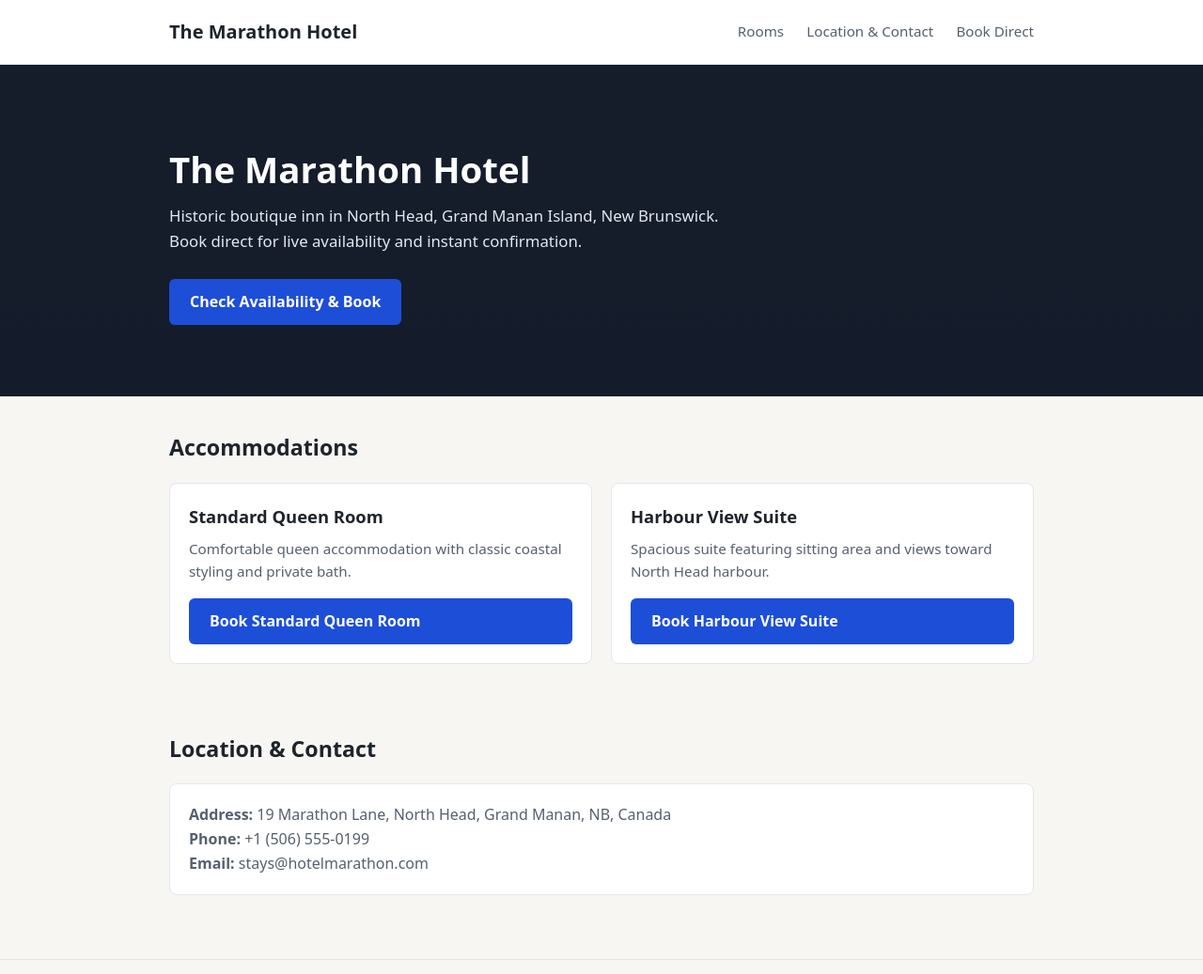
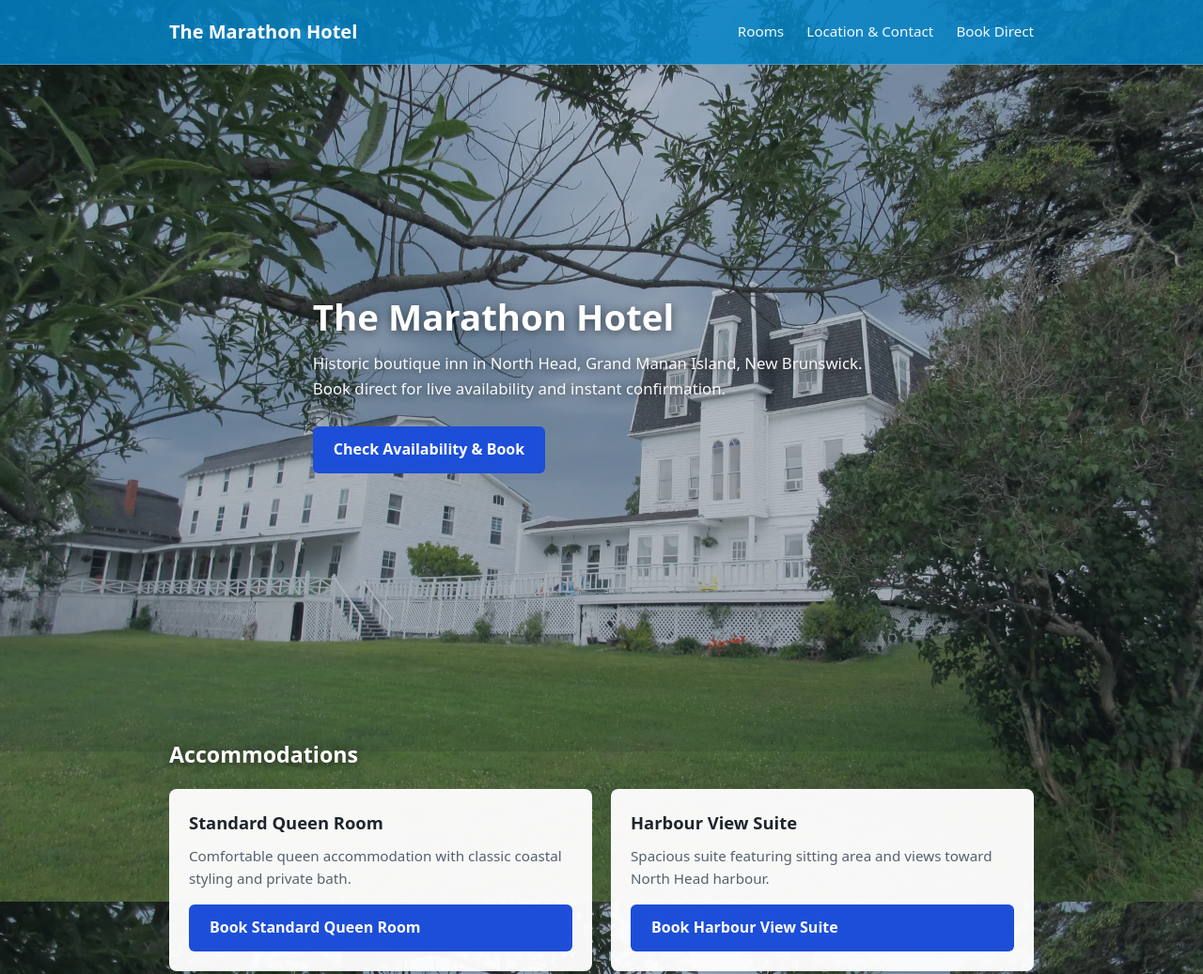
Before and after one commit to medpis/LightURL_HotelMarathon, a plain HTML site: page index.html in a window 1280 px wide. Shown: the top 1037 px of the page at 94% size. Drawn offline with Linux system fonts and the light colour scheme.

Commit message:
Add files via upload
- back ground pic

```diff
--- a/index.html
+++ b/index.html
@@ -36,19 +36,48 @@
       --accent-hover: #1e40af;
       --border: #e2e6ec;
     }
-    * { box-sizing: border-box; margin: 0; padding: 0; }
+
+    * {
+      box-sizing: border-box;
+      margin: 0;
+      padding: 0;
+    }
+
     body {
       font-family: system-ui, -apple-system, Segoe UI, Roboto, Helvetica, Arial, sans-serif;
-      background: var(--bg);
-      color: var(--ink);
+      background-color: #1e242b;
+
+      background-image:
+        linear-gradient(rgba(15, 23, 42, 0.22), rgba(15, 23, 42, 0.32)),
+        url('marafront.webp');
+
+      background-size: cover;
+      background-position: center 35%;
+      background-attachment: scroll;
+      background-repeat: no-repeat;
+      color: #ffffff;
       line-height: 1.6;
+      min-height: 100vh;
     }
-    .container { max-width: 960px; margin: 0 auto; padding: 0 20px; }
+
+    @media (min-width: 768px) {
+      body {
+        background-attachment: fixed;
+      }
+    }
+
+    .container {
+      max-width: 960px;
+      margin: 0 auto;
+      padding: 0 20px;
+    }
+
     header {
-      background: var(--surface);
-      border-bottom: 1px solid var(--border);
+      background: rgba(2, 132, 199, 0.84);
+      border-bottom: 1px solid rgba(255, 255, 255, 0.25);
       padding: 18px 0;
     }
+
     .nav {
       display: flex;
       justify-content: space-between;
@@ -56,30 +85,48 @@
       gap: 16px;
       flex-wrap: wrap;
     }
-    .brand { font-size: 1.25rem; font-weight: 700; text-decoration: none; color: var(--ink); }
+
+    .brand {
+      font-size: 1.25rem;
+      font-weight: 700;
+      text-decoration: none;
+      color: #ffffff;
+    }
+
     .nav-links a {
       margin-left: 20px;
       text-decoration: none;
-      color: var(--muted);
+      color: #f0f9ff;
       font-size: 0.95rem;
     }
-    .nav-links a:hover { color: var(--ink); }
 
-    /* Hero section with background image and dark readability overlay */
+    .nav-links a:hover {
+      color: #ffffff;
+      text-decoration: underline;
+    }
+
     .hero {
-      position: relative;
-      background-color: #1e242b;
+      min-height: 85vh;
+      display: flex;
+      align-items: center;
+      padding: 64px 0;
+    }
 
-      background-image: linear-gradient(rgba(15, 23, 42, 0.55), rgba(15, 23, 42, 0.65)), url('marafront.webp');
+    .hero h1 {
+      font-size: 2.4rem;
+      line-height: 1.2;
+      margin-bottom: 14px;
+      color: #ffffff;
+      text-shadow: 0 2px 10px rgba(0, 0, 0, 0.55);
+    }
 
-      background-size: cover;
-      background-position: center 50%;
-      background-repeat: no-repeat;
-      color: #ffffff;
-      padding: 88px 0 76px;
+    .hero p {
+      color: #f8fafc;
+      max-width: 64ch;
+      margin-bottom: 26px;
+      font-size: 1.05rem;
+      text-shadow: 0 1px 8px rgba(0, 0, 0, 0.55);
     }
-    .hero h1 { font-size: 2.4rem; line-height: 1.2; margin-bottom: 14px; }
-    .hero p { color: #e2e8f0; max-width: 64ch; margin-bottom: 26px; font-size: 1.05rem; }
 
     .btn {
       display: inline-block;
@@ -90,38 +137,65 @@
       border-radius: 6px;
       font-weight: 600;
     }
-    .btn:hover { background: var(--accent-hover); }
-    section { padding: 36px 0; }
-    h2 { font-size: 1.45rem; margin-bottom: 18px; }
+
+    .btn:hover {
+      background: var(--accent-hover);
+    }
+
+    section {
+      padding: 36px 0;
+    }
+
+    h2 {
+      font-size: 1.45rem;
+      margin-bottom: 18px;
+      color: #ffffff;
+      text-shadow: 0 2px 8px rgba(0, 0, 0, 0.55);
+    }
+
     .grid {
       display: grid;
       grid-template-columns: repeat(auto-fit, minmax(260px, 1fr));
       gap: 20px;
     }
-    .card {
-      background: var(--surface);
-      border: 1px solid var(--border);
+
+    .card, .info-box {
+      background: rgba(255, 255, 255, 0.96);
+      color: var(--ink);
+      border: 1px solid rgba(255, 255, 255, 0.35);
       border-radius: 8px;
       padding: 20px;
+      text-shadow: none;
+    }
+
+    .card {
       display: flex;
       flex-direction: column;
       justify-content: space-between;
     }
-    .card h3 { font-size: 1.15rem; margin-bottom: 8px; }
-    .card p { color: var(--muted); font-size: 0.95rem; margin-bottom: 16px; }
-    .info-box {
-      background: var(--surface);
-      border: 1px solid var(--border);
-      border-radius: 8px;
-      padding: 20px;
+
+    .card h3 {
+      font-size: 1.15rem;
+      margin-bottom: 8px;
+    }
+
+    .card p {
+      color: var(--muted);
+      font-size: 0.95rem;
+      margin-bottom: 16px;
+    }
+
+    .info-box p {
       color: var(--muted);
     }
+
     footer {
-      border-top: 1px solid var(--border);
+      border-top: 1px solid rgba(255, 255, 255, 0.25);
       padding: 24px 0;
       margin-top: 32px;
-      color: var(--muted);
+      color: #f8fafc;
       font-size: 0.9rem;
+      text-shadow: 0 1px 6px rgba(0, 0, 0, 0.55);
     }
   </style>
 </head>
```
Also changed, not shown: marafront.webp (added).
